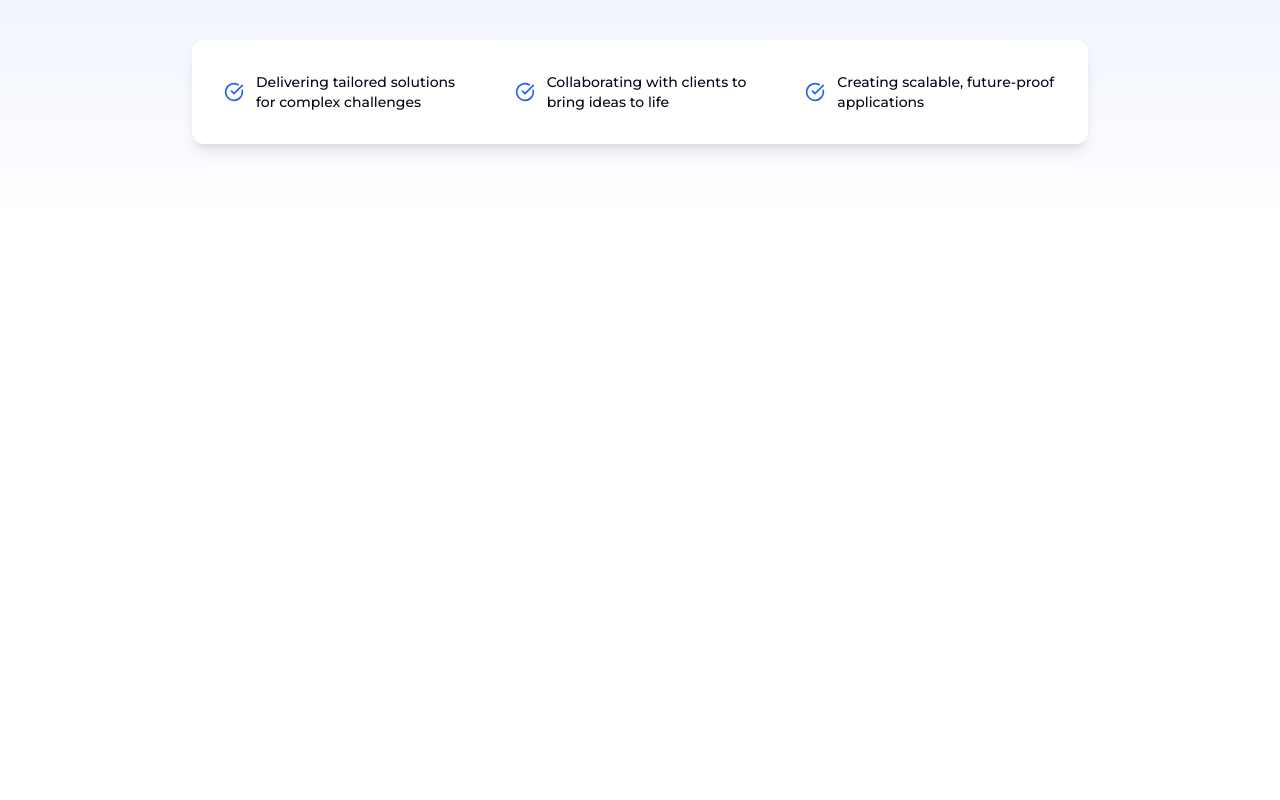
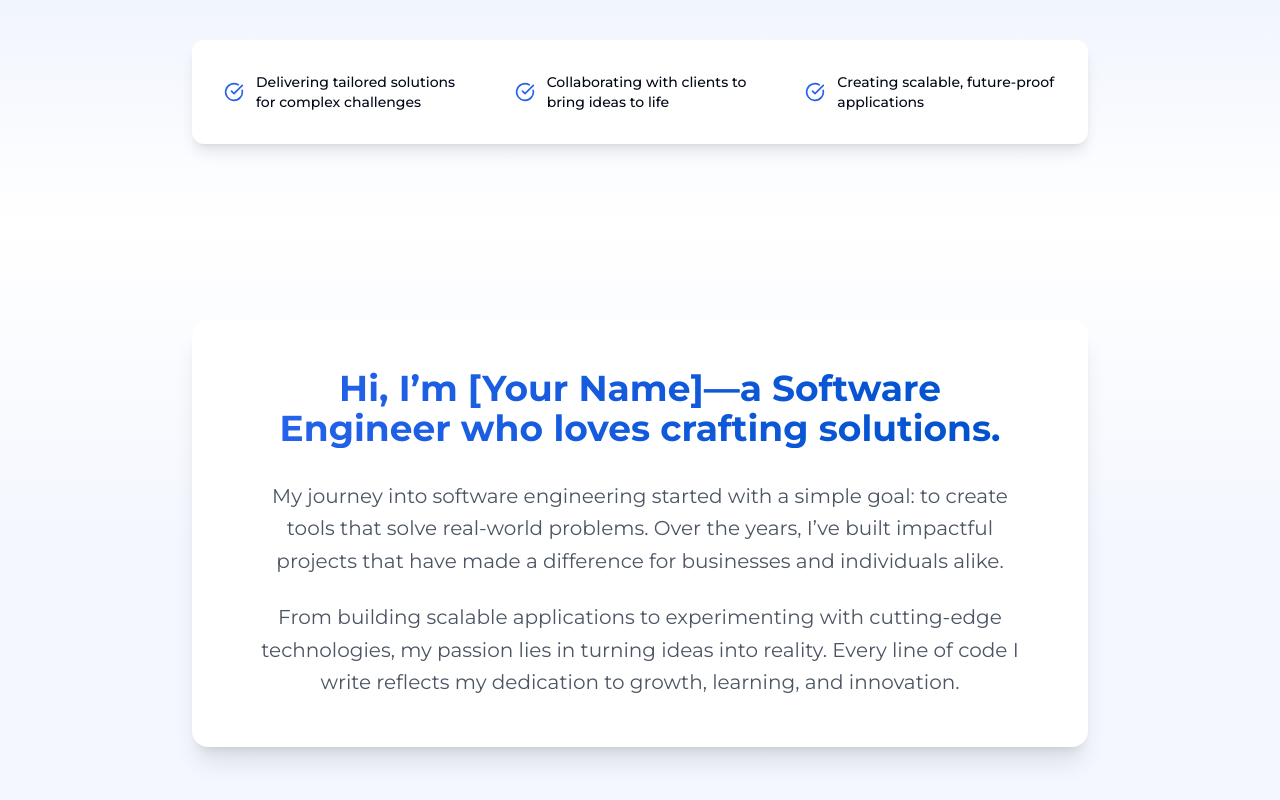
Before and after one commit to klaus-gudy/showcase, a Next.js app: page / in a window 1280 px wide. Shown: the part 462-1262 px from the top of the page. Before the commit the page ends 800 px from the top, so only its background shows below. Built offline with nearby package versions, Linux system fonts and the light colour scheme.

Commit message:
✨Feat: Added AboutMeSection component to showcase personal introduction

```diff
--- a/app/page.tsx
+++ b/app/page.tsx
@@ -1,3 +1,4 @@
+import AboutMeSection from "@/components/core/AboutMeSection";
 import Header from "@/components/core/Header";
 import HeroSection from "@/components/core/HeroSection";
 
@@ -7,7 +8,7 @@ export default function Home() {
       <Header />
       <main>
       <HeroSection />
-        {/* about */}
+      <AboutMeSection />
         {/* projects */}
         {/* experience */}
         {/* education and certificates */}
--- /dev/null
+++ b/components/core/AboutMeSection.tsx
@@ -0,0 +1,27 @@
+const AboutMeSection = () => {
+    return (
+      <section className="py-24 bg-gradient-to-t from-primary/5 via-primary/5 to-transparent">
+        <div className="container mx-auto px-4">
+          <div className="max-w-4xl mx-auto">
+            <div className="bg-white rounded-2xl p-8 md:p-12 shadow-xl">
+              <div className="max-w-3xl mx-auto text-center">
+                <h2 className="text-3xl md:text-4xl font-bold mb-8 bg-gradient-to-r from-primary to-primary-dark bg-clip-text text-transparent">
+                  Hi, I’m [Your Name]—a Software Engineer who loves crafting solutions.
+                </h2>
+                <div className="space-y-6 text-gray-600">
+                  <p className="text-xl leading-relaxed">
+                    My journey into software engineering started with a simple goal: to create tools that solve real-world problems. Over the years, I’ve built impactful projects that have made a difference for businesses and individuals alike.
+                  </p>
+                  <p className="text-xl leading-relaxed">
+                    From building scalable applications to experimenting with cutting-edge technologies, my passion lies in turning ideas into reality. Every line of code I write reflects my dedication to growth, learning, and innovation.
+                  </p>
+                </div>
+              </div>
+            </div>
+          </div>
+        </div>
+      </section>
+    );
+  };
+
+  export default AboutMeSection;
```
